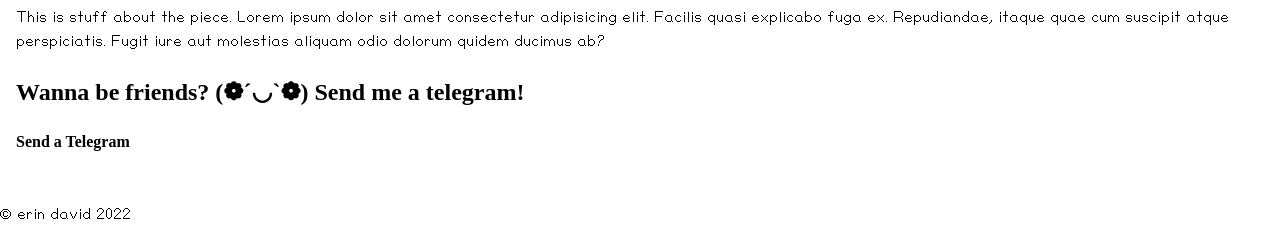
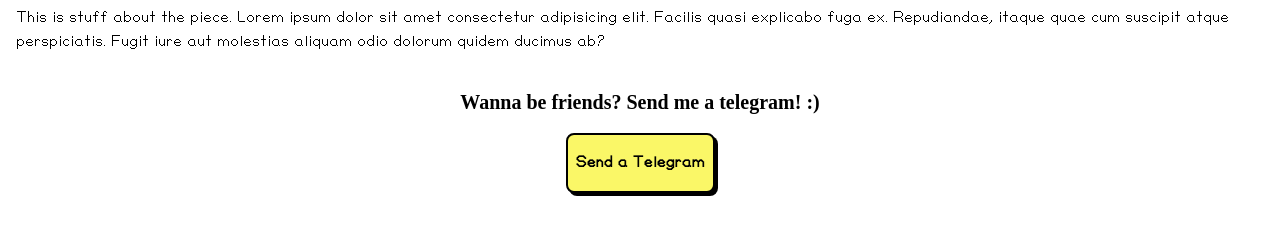
Before and after one commit to erindavid03/portfolio-site, a React (Create React App) app: page /development/1 in a window 1280 px wide. Shown: the part 806-1049 px from the top of the page. Built offline with nearby package versions, Linux system fonts and the light colour scheme.

Commit message:
style contact partial

```diff
--- a/src/components/Contact.js
+++ b/src/components/Contact.js
@@ -2,9 +2,9 @@ import React from 'react';
 
 function Contact() {
     // store the contact greetings here
-    const contactGreeting = ['Psst!! Wanna work together? Send me a telegram :) ', "Interested in creating cool stuff together? Shoot me a telegram !", "Like my work? (●'◡'●) Send a telegram!",
-    "Got any questions? Send me a telegram!", "Like my stuff? Send a telegram!", "Wanna be friends? (❁´◡`❁) Send me a telegram!", "Wanna work together? Send a telegram :D I wont bite!", "Lets chat! Send me a telegram!",
-    "Wanna make cool wizard magic together? Send me an owl (∩^o^)⊃━☆", "Got any questions? Send a telegram! its free!!"];
+    const contactGreeting = ['Psst!! Wanna work together? ', "Interested in creating cool stuff together?", "Like my work? (●'◡'●) Send a telegram!",
+    "Got any questions? Send me a telegram!", "Like my stuff? Send a telegram!", "Wanna be friends? Send me a telegram! :)", "Wanna work together? Send a telegram :D", "Lets chat! Send me a telegram!",
+    "Wanna make cool wizard magic together? (∩^o^)⊃━☆", "Got any questions? Send a telegram! its free!!"];
     // store button text here
     const buttonText = ['Send a Telegram', 'Send an Owl'];
 
--- a/src/styles/components/_contact.scss
+++ b/src/styles/components/_contact.scss
@@ -0,0 +1,26 @@
+// contact partial
+@use '../base/variables' as *;
+@use '../base/mixins' as *;
+
+#contact{
+    @include flex-column;
+    align-items: center;
+
+    h2{
+        text-align: center;
+        font-size: 1.25rem;
+    }
+
+    a{
+        font-family: $font-body;
+        padding: 1rem .5rem;
+        background-color: #faf767;
+        border-radius: 8px;
+        border: solid 2px $font-color-main;
+        color: $font-color-main;
+        box-shadow: 3px 3px $font-color-main;
+        display: flex;
+        justify-content: space-evenly;
+        max-width: 260;
+    }
+}
```
